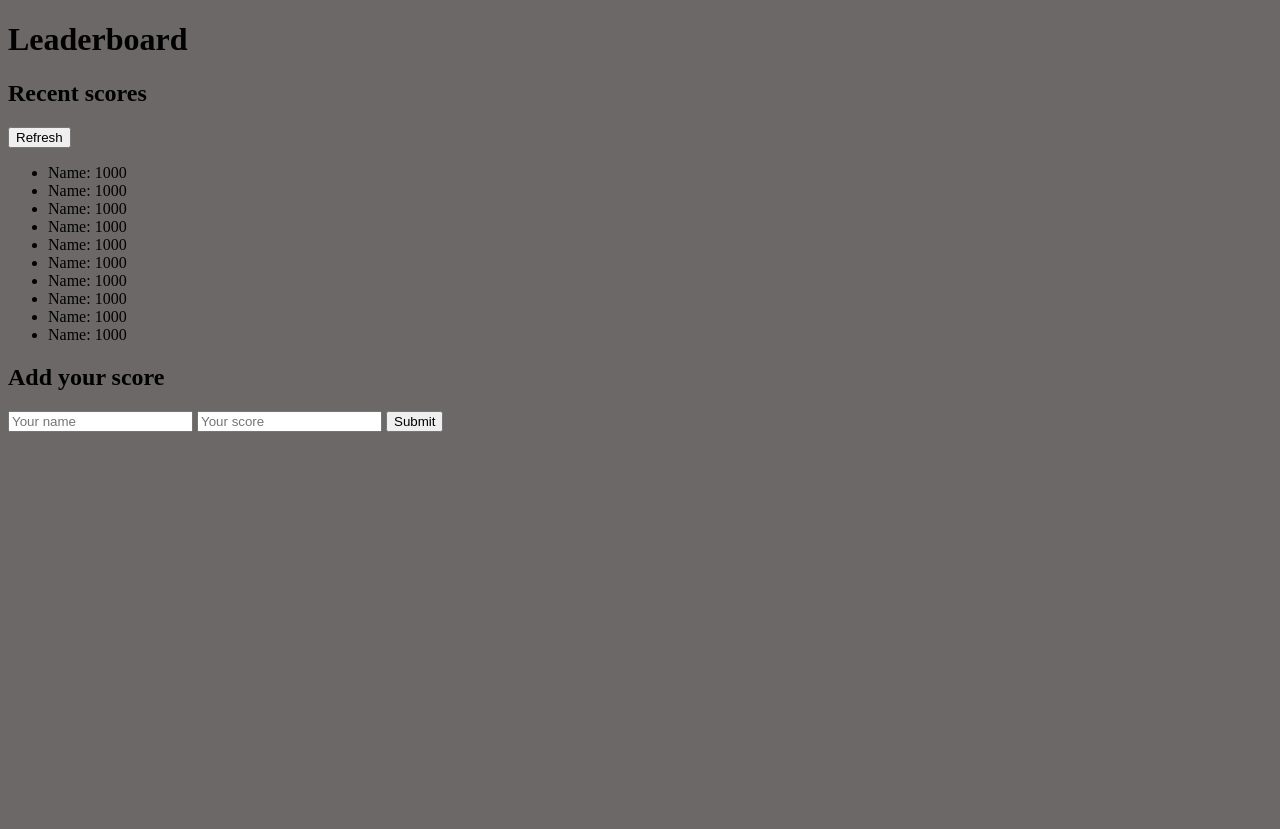
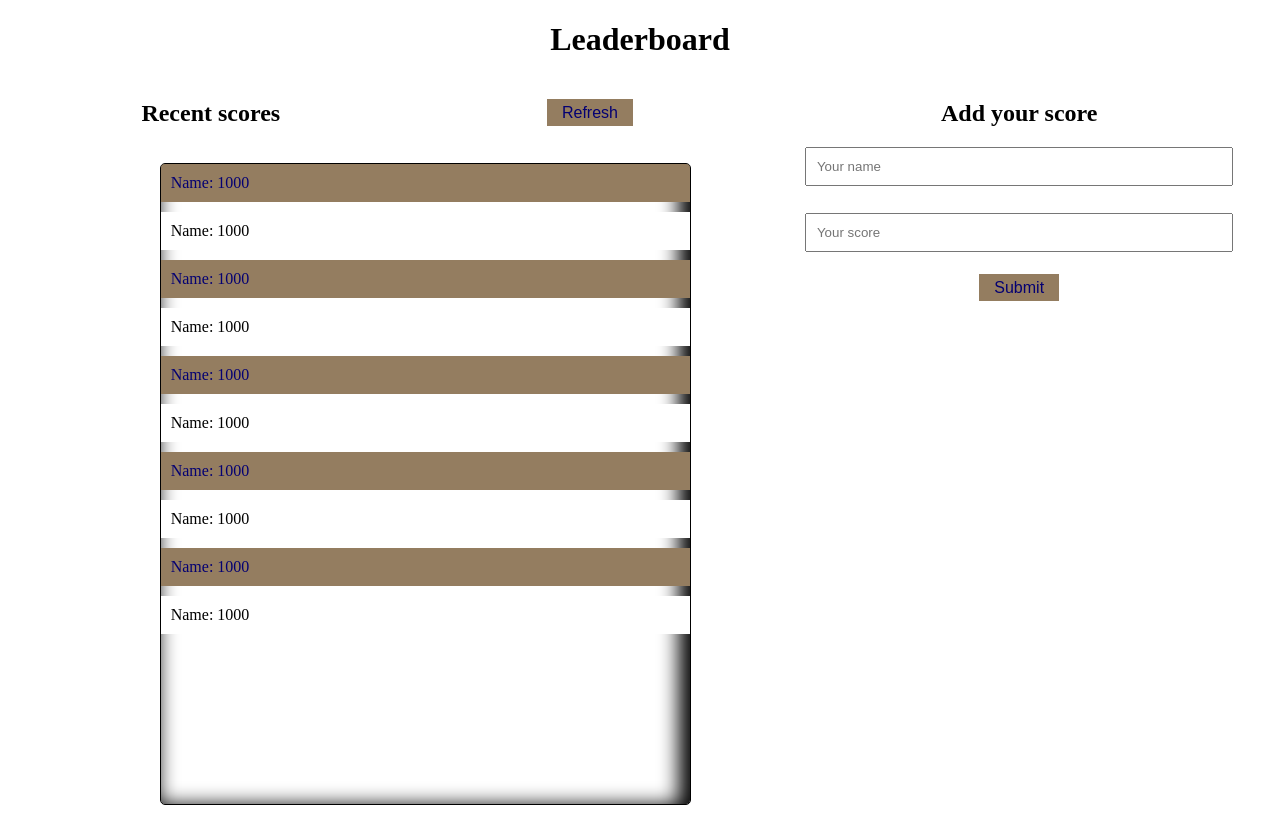
Before and after one commit to heintayzar-hm/leaderboard-api, a website built with webpack: page src/index.html in a window 1280 px wide. Before the commit the page ends 800 px from the top, so only its background shows below. Built offline with nearby package versions, Linux system fonts and the light colour scheme.

Commit message:
Add basic styling

```diff
--- a/src/index.html
+++ b/src/index.html
@@ -12,9 +12,9 @@
         <section id ="scores">
             <div class="scores-header">
                 <h2>Recent scores</h2>
-                <button>Refresh</button>
+                <button><span>Refresh</span></button>
             </div>
-            <ul>
+            <ul class="score-table">
                 <li>Name: <span class="score">1000</span></li>
                 <li>Name: <span class="score">1000</span></li>
                 <li>Name: <span class="score">1000</span></li>
@@ -27,12 +27,12 @@
                 <li>Name: <span class="score">1000</span></li>
             </ul>
         </section>
-        <section>
+        <section id="add-score">
 <h2>Add your score</h2>
-<form>
+<form id="add-score-form">
     <input placeholder="Your name" type="text">
     <input placeholder="Your score" type="text">
-    <button type="submit">Submit</button>
+    <button type="submit"><span>Submit</span></button>
 </form>
         </section>
     </main>
--- a/src/styles.css
+++ b/src/styles.css
@@ -1,3 +1,122 @@
-body {
-    background-color: rgb(108, 104, 104);
-  }
+
+
+ul {
+    list-style: none;
+}
+
+input {
+    padding: 10px;
+}
+
+input:focus {
+    outline: none;
+    box-shadow: -2px 4px 11px 3px;
+    border-radius: 5px;
+}
+
+button {
+    border: 0;
+    padding: 0;
+}
+
+button span {
+    background-color: rgb(148, 125, 96);
+    padding: 5px 15px 5px 15px;
+    color: rgb(4, 0, 114);
+    cursor: pointer;
+    font-size: 16px;
+}
+
+button:hover {
+   color: #f1f1f1;
+   background-color: #00aeff;
+   transform: translate(4px, 4px);
+}
+button span:hover {
+    color: #f1f1f1;
+    background-color: black;
+
+ }
+
+h1 {
+    text-align: center;
+}
+
+main {
+    display: grid;
+    grid-template-columns: 60% 40%;
+    justify-items: center;
+}
+
+main #scores {
+    width: 100%;
+}
+main #scores .scores-header {
+    display: flex;
+    align-items: center;
+    justify-content: space-around;
+    width: 100%;
+}
+
+main #scores .score-table {
+    display: flex;
+    flex-direction: column;
+    margin-left: 20%;
+    margin-right: 10%;
+    padding: 0;
+    height: 80vh;
+    overflow: scroll;
+    gap: 10px;
+    border: 1px solid black;
+    box-shadow: inset -7px 5px 20px 4px;;
+    border-radius: 5px;
+}
+
+   /* width */
+   .score-table::-webkit-scrollbar {
+    width: 5px;
+ }
+/* Track */
+.score-table::-webkit-scrollbar-track {
+   background: #f1f1f1;
+}
+
+/* Handle */
+.score-table::-webkit-scrollbar-thumb {
+   background: #bec4c4;
+}
+
+/* Handle on hover */
+.score-table::-webkit-scrollbar-thumb:hover {
+    background: #555;
+}
+main #scores .score-table li {
+    background-color: white;
+    padding: 10px;
+}
+
+main #scores .score-table li:nth-child(odd) {
+    background-color: rgb(148, 125, 96);
+    color: rgb(4, 0, 114);
+    padding: 10px;
+}
+
+main #add-score {
+    width: 100%;
+}
+
+main #add-score h2 {
+    text-align: center;
+}
+
+main #add-score #add-score-form {
+display: flex;
+flex-direction: column;
+align-items: center;
+justify-content: center;
+gap: 27px;
+}
+
+main #add-score #add-score-form input {
+   width: 80%;
+}
```
Also changed, not shown: dist/index.html, dist/main.bundle.js.
